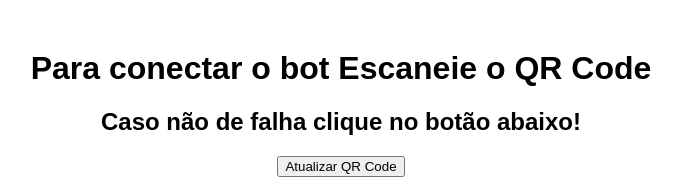
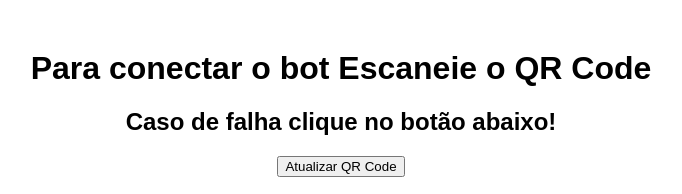
Before and after one commit to RafaelSilvaWebDev/frangonobaldeBot, a website: page public/index.html in a window 1280 px wide. Shown: the top 194 px of the page, without its empty margins (299-981 px from the left). Drawn offline with Linux system fonts and the light colour scheme; no server answers.

Commit message:
Update index.html

```diff
--- a/public/index.html
+++ b/public/index.html
@@ -17,7 +17,7 @@
 </head>
 <body>
     <h1>Para conectar o bot Escaneie o QR Code</h1>
-    <h2>Caso não de falha clique no botão abaixo!</h2>
+    <h2>Caso de falha clique no botão abaixo!</h2>
     <button id="update-qr">Atualizar QR Code</button>
     <div id="qr-code-container">
         <img id="qr-code" src="" alt="QR Code">
```
